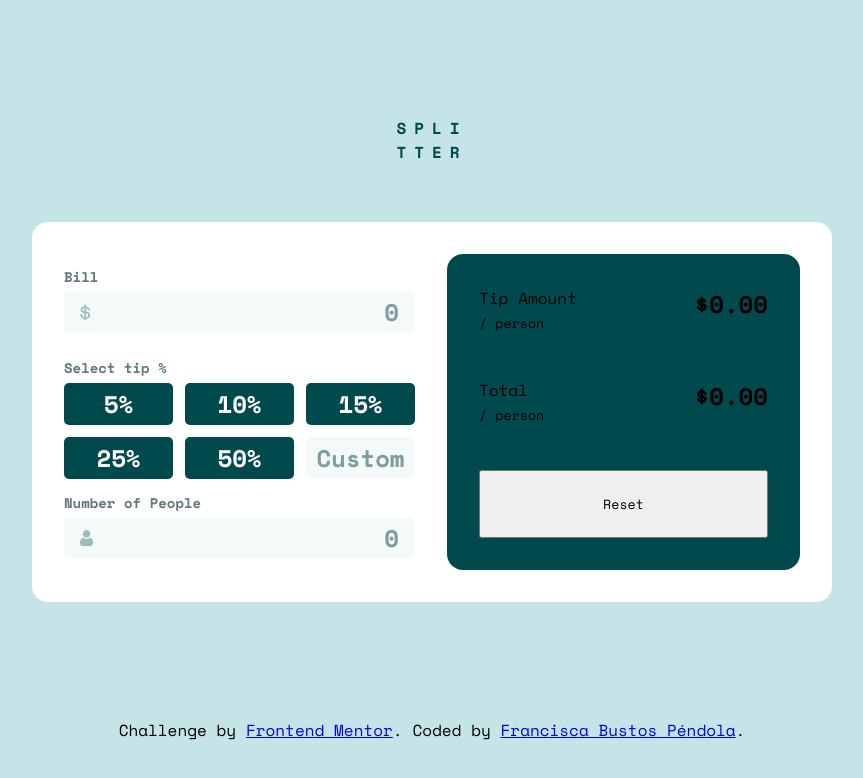
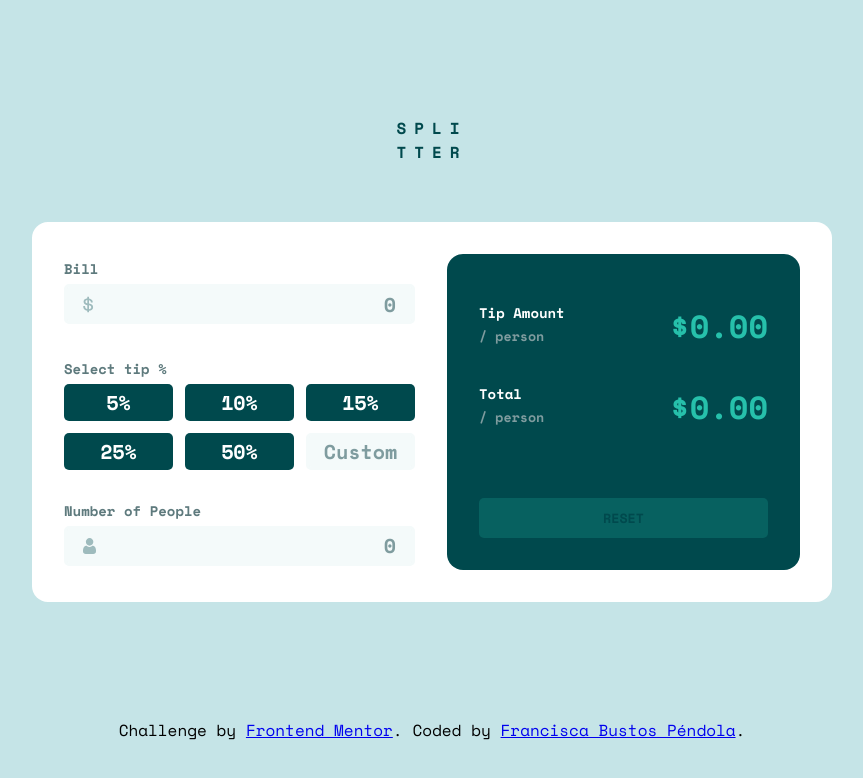
Before and after one commit to circaansfbp/tip-calculator, a plain HTML site: page index.html in a window 1280 px wide. Shown: the whole page, without its empty margins (208-1071 px from the left). Drawn offline with nearby package versions, Linux system fonts and the light colour scheme.

Commit message:
finished styles

```diff
--- a/index.html
+++ b/index.html
@@ -27,7 +27,9 @@
       <main class="calc-container">
         <!-- Tip calculations (first column) -->
         <section class="calculator">
+          <div class="row-1">
             <label for="bill">Bill</label>
+            <p class="label label-invalid">Can't be zero</p>
             <input
               type="number"
               class="bill-in"
@@ -35,9 +37,12 @@
               id="bill"
               placeholder="0"
             />
+          </div>
 
           <!-- Buttons to select tip % -->
-          <p class="select-tip-p">Select tip %</p>
+          <div class="row-2">
+            <p class="label">Select tip %</p>
+            <p class="label label-invalid">Tip % can't be zero</p>
             <section class="select-tip">
               <button class="tip tip-5">5%</button>
               <button class="tip tip-10">10%</button>
@@ -52,8 +57,11 @@
                 placeholder="Custom"
               />
             </section>
+          </div>
 
+          <div class="row-3">
             <label for="number-people">Number of People</label>
+            <p class="label label-invalid">Can't be zero</p>
             <input
               type="number"
               class="number-people-in"
@@ -61,13 +69,14 @@
               id="number-people"
               placeholder="0"
             />
+          </div>
         </section>
 
         <!-- Tip and total display (second column) -->
         <section class="display-tip">
           <section class="tip-amount">
             <div>
-              <p>Tip Amount</p>
+              <p class="tip-total-p">Tip Amount</p>
               <small class="per-person">/ person</small>
             </div>
 
@@ -76,15 +85,15 @@
 
           <section class="total">
             <div>
-              <p>Total</p>
+              <p class="tip-total-p">Total</p>
               <small class="per-person">/ person</small>
             </div>
 
-            <h2 class="total-per-person">$0.00</h2>
+            <h2 class="amount">$0.00</h2>
           </section>
 
           <!-- Reset button -->
-          <button class="reset">Reset</button>
+          <button class="reset" disabled>Reset</button>
         </section>
       </main>
 
--- a/style.css
+++ b/style.css
@@ -52,32 +52,54 @@ h1 span {
 .calculator {
   flex: 1;
   display: grid;
+  row-gap: 1.5625rem;
   padding-left: 2rem;
   padding-top: 2rem;
   padding-bottom: 2rem;
+}
+
+.row-1,
+.row-2,
+.row-3 {
+  display: grid;
+  row-gap: 0.3125rem;
+  position: relative;
 }
 
 /* inputs */
 .bill-in,
 .number-people-in,
 .custom-tip-in {
-  font-size: 1.5rem;
+  font-size: 1.25rem;
   font-weight: 700;
   color: #00494d;
   text-align: center;
-  border: none;
+  border: 0.1875rem solid #f4fafa;
   background-color: #f4fafa;
   border-radius: 0.3125rem;
+}
+
+.bill-in:focus,
+.number-people-in:focus,
+.custom-tip-in:focus {
+  outline: none;
+  border: 0.1875rem solid #26c0ab;
+}
+
+/* Invalid class to add to invalid input */
+.invalid-input {
+  outline: none;
+  border: 0.1875rem solid #bb641e;
 }
 
 .bill-in,
 .number-people-in {
   height: 2.5rem;
+  width: 100%;
   text-align: end;
   padding-right: 1rem;
   padding-left: 2rem;
   background-repeat: no-repeat;
-  background-position: left;
   background-position: 1rem;
 }
 
@@ -108,18 +130,27 @@ input[type="number"]::-webkit-outer-spin-button {
 
 /* labels */
 label,
-.select-tip-p {
+.label {
   align-self: end;
   font-size: 0.875rem;
   font-weight: 700;
-  margin-bottom: 0.3125rem;
   color: #5e7a7d;
+}
+
+/* Invalid msg to indicate invalid input to user */
+.label-invalid {
+  position: absolute;
+  right: 0;
+  top: 3px;
+  color: #bb641e;
+  display: none;
 }
 
 /* Select tip section */
 .select-tip {
   display: grid;
   grid-template-columns: 6.8125rem 6.8125rem 6.8125rem;
+  grid-template-rows: repeat(2, 1fr);
   gap: 0.75rem;
   align-items: center;
 }
@@ -130,10 +161,16 @@ label,
   border: none;
   border-radius: 0.3125rem;
   color: #fff;
-  font-size: 1.5rem;
+  font-size: 1.25rem;
   font-weight: 700;
   cursor: pointer;
   height: 100%;
+}
+
+/* Class to add dinamically after a button has been clicked */
+.clicked {
+  background-color: #26c0ab;
+  color: #00494d;
 }
 
 /* SECOND COLUMN: tip and total section */
@@ -144,7 +181,10 @@ label,
   margin-bottom: 2rem;
   background-color: #00494d;
   border-radius: 1rem;
-  padding: 2rem;
+  padding-bottom: 2rem;
+  padding-left: 2rem;
+  padding-right: 2rem;
+  padding-top: 3rem;
   display: grid;
 }
 
@@ -154,3 +194,48 @@ label,
   display: flex;
   justify-content: space-between;
 }
+
+/* tip and total texts */
+.tip-total-p {
+  font-size: 14px;
+  font-weight: 700;
+  color: #fff;
+}
+
+.per-person {
+  color: #7f9c9f;
+  font-weight: 700;
+}
+
+/* Amount displays */
+.amount {
+  font-size: 32px;
+  font-weight: 700;
+  color: #26c0ab;
+  align-self: flex-start;
+}
+
+/* Reset button */
+.reset {
+  height: 40px;
+  text-transform: uppercase;
+  font-weight: 700;
+  background-color: #26c0ab;
+  color: #00494d;
+  border: none;
+  border-radius: 0.3125rem;
+  align-self: end;
+  cursor: pointer;
+}
+
+.reset:disabled {
+  opacity: 0.2;
+  cursor: auto;
+}
+
+/* On button click */
+.tip:active,
+.reset:active {
+  background-color: #c5e4e7;
+  color: #00494d;
+}
```
Lines whose indentation alone changed are shown as unchanged.
